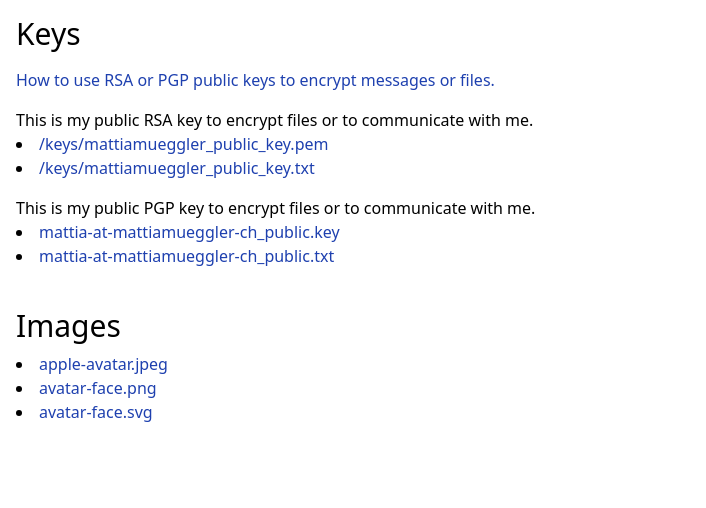
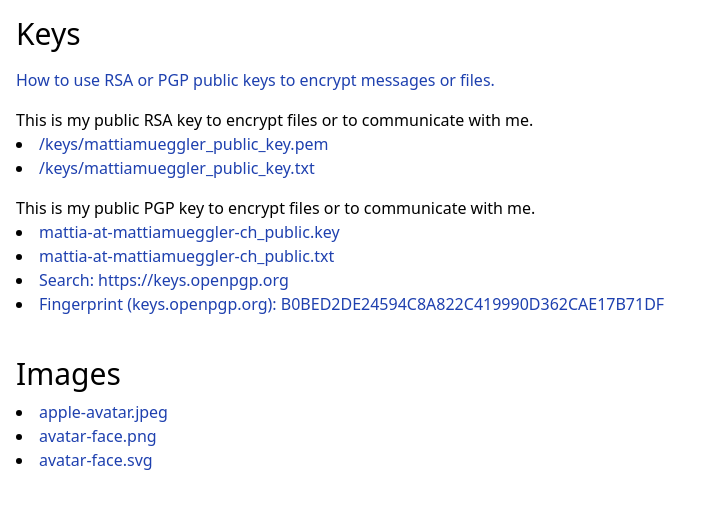
Before and after one commit to m-mattia-m/mattiamueggler.ch, a Nuxt app: page /information in a window 1280 px wide. Shown: the top 508 px of the page, without its empty margins (0-706 px from the left). Built offline with nearby package versions, Linux system fonts and the light colour scheme.

Commit message:
publish openpgp key from key-server

```diff
--- a/pages/information/index.vue
+++ b/pages/information/index.vue
@@ -21,6 +21,8 @@
   <ul class="list-disc list-inside">
     <li><NuxtLink external to="/keys/mattia-at-mattiamueggler-ch_public.key" class="text-blue-800">mattia-at-mattiamueggler-ch_public.key</NuxtLink></li>
     <li><NuxtLink external to="/keys/mattia-at-mattiamueggler-ch_public.txt" class="text-blue-800">mattia-at-mattiamueggler-ch_public.txt</NuxtLink></li>
+    <li><NuxtLink external to="https://keys.openpgp.org/search?q=mattia%40mattiamueggler.ch" class="text-blue-800">Search: https://keys.openpgp.org</NuxtLink></li>
+    <li><NuxtLink external to="https://keys.openpgp.org/vks/v1/by-fingerprint/B0BED2DE24594C8A822C419990D362CAE17B71DF" class="text-blue-800">Fingerprint (keys.openpgp.org): B0BED2DE24594C8A822C419990D362CAE17B71DF</NuxtLink></li>
   </ul>
 
   <h1 class="text-3xl pt-10 pb-2">Images</h1>
```
